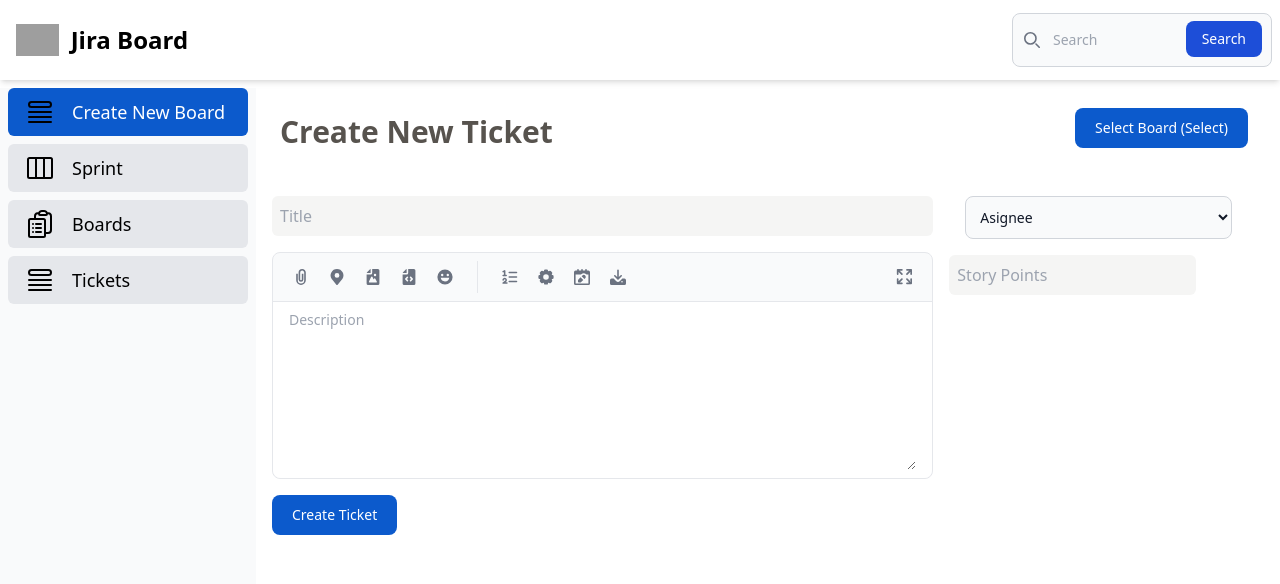
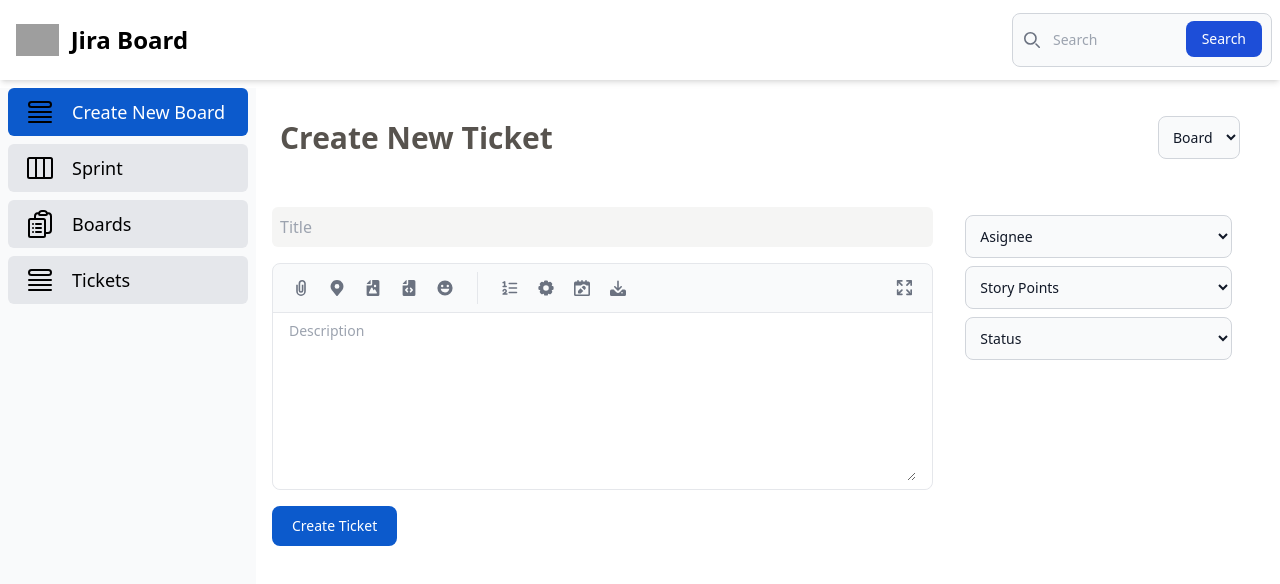
Before and after one commit to shubhamsinha2512/jira-sprint-board, a React (Vite) app: page /tickets/new in a window 1280 px wide. Shown: the top 584 px of the page. Built offline with nearby package versions, Linux system fonts and the light colour scheme; grey boxes are pictures that could not be loaded.

Commit message:
added create ticket

```diff
--- a/src/components/Select.tsx
+++ b/src/components/Select.tsx
@@ -3,7 +3,7 @@
 
 function Select({ name, label, options, ...props }) {
   return (
-    <div className="mx-4 max-w-sm">
+    <div className="mx-4 my-2 max-w-sm">
       <select
         id={name}
         name={name}
--- a/src/components/Textarea.tsx
+++ b/src/components/Textarea.tsx
@@ -11,7 +11,7 @@
       <div className="mb-4 w-full rounded-lg border border-gray-200 bg-gray-50 dark:border-gray-600 dark:bg-gray-700">
         <TextEditorHeader />
         <div className="rounded-b-lg bg-white px-4 py-2 dark:bg-gray-800">
-          <label for="editor" className="sr-only">
+          <label htmlFor="editor" className="sr-only">
             {label}
           </label>
           <textarea
--- a/src/components/TicketRowView.tsx
+++ b/src/components/TicketRowView.tsx
@@ -1,14 +1,14 @@
 import React from "react";
 import Button from "./Button";
 
-function TicketRowView() {
+function TicketRowView({ ticket }) {
   return (
     <div className="my-4 flex w-full items-center justify-between rounded-md bg-stone-50 px-4 py-1 shadow-sm">
-      <h4 className="font-semibold">Title</h4>
+      <h4 className="font-semibold">{ticket.title}</h4>
       <div>
         <Button label={"Board"} />
-        <Button label={"Asignee"} />
-        <Button label={"Status"} />
+        <Button label={ticket.asignee.name} />
+        <Button label={ticket.status} />
       </div>
     </div>
   );
--- a/src/pages/BoardListing.tsx
+++ b/src/pages/BoardListing.tsx
@@ -33,11 +33,13 @@
 
     //Filters
     if (filters.board) {
-      results = boards!.filter((board) => board.id === filters.board);
+      results = results!.filter((board) => board.id === filters.board);
     }
 
     if (filters.manager) {
-      results = boards!.filter((board) => board.manager.id === filters.manager);
+      results = results!.filter(
+        (board) => board.manager.id === filters.manager,
+      );
     }
 
     setFilteredBoards(results);
--- a/src/pages/BoardView.tsx
+++ b/src/pages/BoardView.tsx
@@ -1,24 +1,89 @@
-import React from "react";
+import React, { useEffect, useState } from "react";
 import TicketRowView from "../components/TicketRowView";
-import Button from "../components/Button";
 import SectionHeader from "../components/SectionHeader";
 import FilterBar from "./FilterBar";
+import { useSelector } from "react-redux";
+import { useParams } from "react-router";
 
-function BoardView() {
+import { IBoard, IState, ITicket, IUser } from "../interface/interfaces";
+import Select from "../components/Select";
+
+function BoardView(props) {
+  const boardId = useParams().boardId;
+
+  // Store
+  const users: IUser[] = useSelector(
+    (state: IState) => state.masterData?.users,
+  ) as IUser[];
+
+  const board: IBoard = useSelector((state: IState) =>
+    state.boards!.find((board) => board.id === boardId),
+  ) as IBoard;
+
+  const statuses: string[] = Array.from(
+    new Set(board.tickets.map((ticket) => ticket.status)),
+  );
+
+  //Local State
+  const [filteredTickets, setFilteredTickets] = useState(board.tickets);
+  const [filters, setFilters] = useState({
+    asignee: null,
+    status: null,
+  });
+
+  const handleFilterChange = (e) => {
+    setFilters({ ...filters, [e.target.name]: e.target.value });
+  };
+
+  useEffect(() => {
+    let results: ITicket[] = [...board.tickets];
+
+    //Filters
+    if (filters.asignee) {
+      results = results!.filter(
+        (ticket: ITicket) => ticket.assignee.id === filters.asignee,
+      );
+    }
+
+    if (filters.status) {
+      results = results!.filter(
+        (ticket: ITicket) => ticket.status === filters.status,
+      );
+    }
+
+    setFilteredTickets(results);
+  }, [filters.asignee, filters.status]);
+
   return (
     <div className="h-full">
-      <SectionHeader title="Board Name" />
+      <SectionHeader title={board?.name} />
       <FilterBar>
-        <Button label={"Asignee"} />
-        <Button label={"Status"} />
+        <Select
+          key={1}
+          onChange={handleFilterChange}
+          name="assignee"
+          label="Assigne"
+          options={users}
+        />
+        <Select
+          key={2}
+          onChange={handleFilterChange}
+          name="status"
+          label="Status"
+          options={statuses}
+        />
       </FilterBar>
 
       <div className="my-10">
-        <h3 className="text-2xl">Matching Boards</h3>
+        <h3 className="text-2xl font-semibold">Matching Tickets</h3>
         <div className="overflow-y-scroll">
+          {filteredTickets &&
+            filteredTickets.map((ticket: ITicket) => (
+              <TicketRowView key={ticket.id} ticket={ticket} />
+            ))}
+          {/* <TicketRowView />
           <TicketRowView />
-          <TicketRowView />
-          <TicketRowView />
+          <TicketRowView /> */}
         </div>
       </div>
     </div>
--- a/src/pages/CreateBoard.tsx
+++ b/src/pages/CreateBoard.tsx
@@ -37,11 +37,11 @@
 
   const handleAddColumns = (e) => {
     if (e.key === "Enter") {
-      const addingColumnNamwe = newColumnRef.current.value;
+      const addingColumnNamwe = newColumnRef.current!.value;
       if (board.columns.includes(addingColumnNamwe)) return;
 
       setBoard({ ...board, columns: [...board.columns, addingColumnNamwe] });
-      newColumnRef.current.value = "";
+      newColumnRef.current!.value = "";
     }
   };
 
--- a/src/pages/CreateTicket.tsx
+++ b/src/pages/CreateTicket.tsx
@@ -1,32 +1,127 @@
-import React from "react";
+import React, { useState } from "react";
 import SectionHeader from "../components/SectionHeader";
 import Input from "../components/Input";
 import Button from "../components/Button";
 import RichTextarea from "../components/Textarea";
 import Select from "../components/Select";
+import {
+  IBoard,
+  ICreateTicket,
+  IMasterData,
+  IState,
+  IUser,
+} from "../interface/interfaces";
+import { useDispatch } from "react-redux";
+import { useSelector } from "react-redux";
+import { addTicket } from "../redux/boardSlice/boardsSlice";
+
+const newTicketStart: ICreateTicket = {
+  title: "",
+  description: "",
+  boardId: "",
+  assignee: {} as IUser,
+  status: "",
+  storyPoints: 0,
+  labels: [],
+  priority: "",
+  dueDate: "",
+};
 
 function createTicket() {
+  const dispatch = useDispatch();
+
+  //Store
+  const masterData: IMasterData = useSelector(
+    (state: IState) => state.masterData,
+  ) as IMasterData;
+
+  const boards: IBoard[] = useSelector(
+    (state: IState) => state.boards,
+  ) as IBoard[];
+
+  //Local State
+  const [tikcet, setTicket] = useState({
+    ...newTicketStart,
+  });
+
+  const columns =
+    boards
+      .find((board) => board.id === tikcet.boardId)
+      ?.columns?.map((column) => {
+        return {
+          id: column,
+          name: column,
+        };
+      }) || [];
+
+  const handleChange = (e) => {
+    if (e.target.name === "assignee") {
+      const assignee: IUser = masterData.users!.find(
+        (user) => user.id === e.target.value,
+      ) as IUser;
+      setTicket({ ...tikcet, assignee });
+    } else {
+      setTicket({ ...tikcet, [e.target.name]: e.target.value });
+    }
+  };
+
+  const handleCreateTicket = (e) => {
+    dispatch(addTicket(tikcet));
+    setTicket(newTicketStart);
+  };
+
   return (
     <div className="h-full">
       <SectionHeader title="Create New Ticket">
-        <Button label={"Select Board (Select)"} />
+        <Select
+          name="boardId"
+          label="Board"
+          options={boards}
+          onChange={handleChange}
+        />
       </SectionHeader>
+
       <div className="mt-10 grid grid-cols-3 justify-items-stretch">
         <div className="col-span-2">
           <Input
+            name="title"
             placeholder="Title"
             className="w-full rounded-md bg-stone-100 p-2"
+            onChange={handleChange}
           />
+
           <div className="my-4">
-            <RichTextarea label={"Description"} placeholder={"Description"} />
+            <RichTextarea
+              name="description"
+              label={"Description"}
+              placeholder={"Description"}
+              onChange={handleChange}
+            />
           </div>
-          <Button label={"Create Ticket"} />
+
+          <Button onClick={handleCreateTicket} label={"Create Ticket"} />
         </div>
+
         <aside className="col-span-1 px-4">
-          <Select name="asignee" label="Asignee" options={[]} />
-          <Input
-            placeholder={"Story Points"}
-            className="my-4 w-fit rounded-md bg-stone-100 p-2"
+          <Select
+            name="assignee"
+            label="Asignee"
+            options={masterData.users}
+            onChange={handleChange}
+          />
+
+          <Select
+            name="stroyPoints"
+            label="Story Points"
+            options={masterData.storyPoints}
+            onChange={handleChange}
+          />
+
+          <Select
+            name="status"
+            label="Status"
+            options={columns}
+            onChange={handleChange}
           />
         </aside>
       </div>
--- a/src/redux/masterDataSlice.ts
+++ b/src/redux/masterDataSlice.ts
@@ -40,6 +40,36 @@
             "role": "user"
         }
     ],
+    storyPoints: [
+        {
+            "id": "1",
+            "name": 1
+        },
+        {
+            "id": "2",
+            "name": 2
+        },
+        {
+            "id": "3",
+            "name": 3
+        },
+        {
+            "id": "5",
+            "name": 5
+        },
+        {
+            "id": "8",
+            "name": 8
+        },
+        {
+            "id": "13",
+            "name": 13
+        },
+        {
+            "id": "21",
+            "name": 21
+        },
+    ]
 };
 
 const masterDataSlice = createSlice({
```
Also changed, not shown: src/interface/interfaces.ts (+20 -1 lines), src/redux/boardSlice/boardsSlice.ts (+25 -2 lines).
